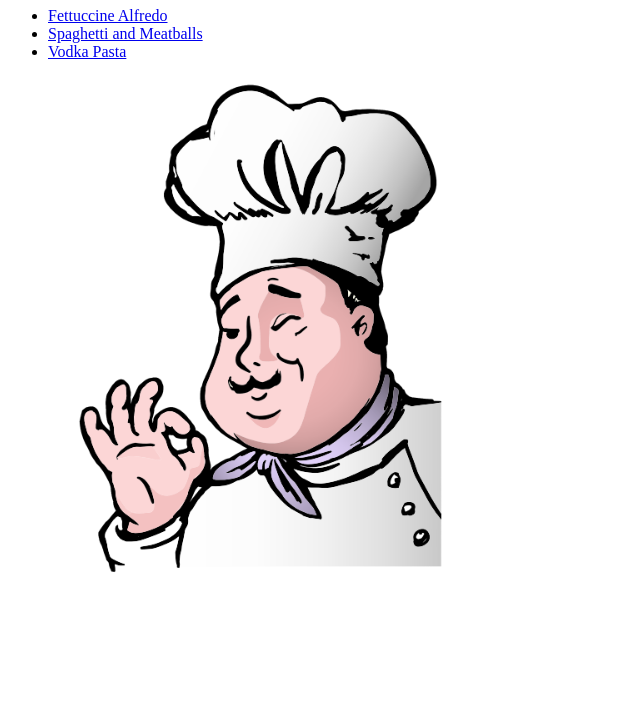
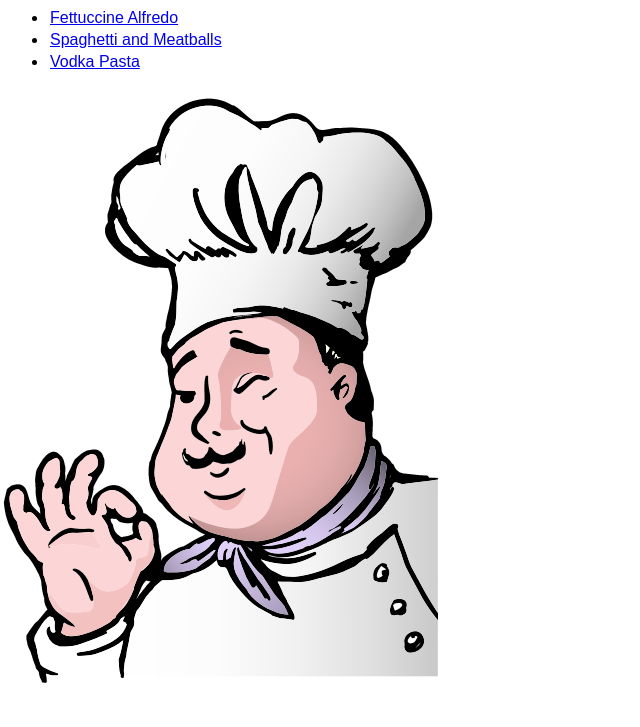
Before and after one commit to dawsonthurber/odin-recipes, a plain HTML site: page index.html in a window 1280 px wide. Shown: the part 73-800 px from the top of the page, without its empty margins (0-640 px from the left). Drawn offline with Linux system fonts and the light colour scheme.

Commit message:
Add basic styling using CSS

```diff
--- /dev/null
+++ b/css/styles.css
@@ -0,0 +1,12 @@
+* {
+    font-family: Arial, Helvetica, sans-serif;
+    box-sizing: border-box;
+}
+
+img {
+    width: 300;
+}
+
+li {
+    padding: 2px;
+}
--- a/index.html
+++ b/index.html
@@ -4,6 +4,7 @@
 <head>
     <meta charset="utf-8">
     <title>Home</title>
+    <link href="./css/styles.css" , rel="stylesheet">
 </head>
 
 <body>
@@ -15,7 +16,7 @@
     </ul>
 
     <div>
-        <img src="img/chef.png" alt="A cartoon chef with a mustache" width="500">
+        <img src="img/chef.png" alt="A cartoon chef with a mustache" style="margin-left: -90px">
     </div>
 </body>
 
```
Also changed, not shown: recipes/alfredo.html (+1 -0 lines), recipes/spaghetti.html (+1 -0 lines), recipes/vodkapasta.html (+1 -0 lines).
